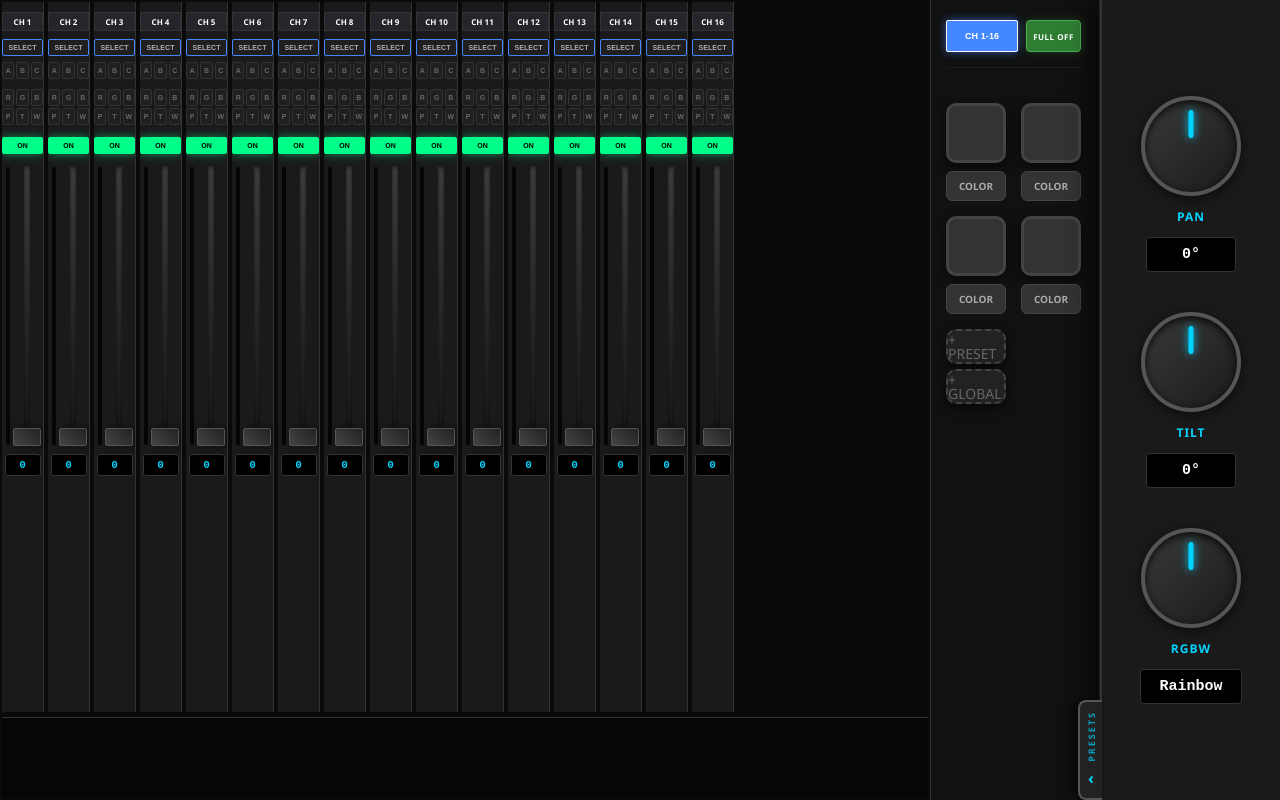
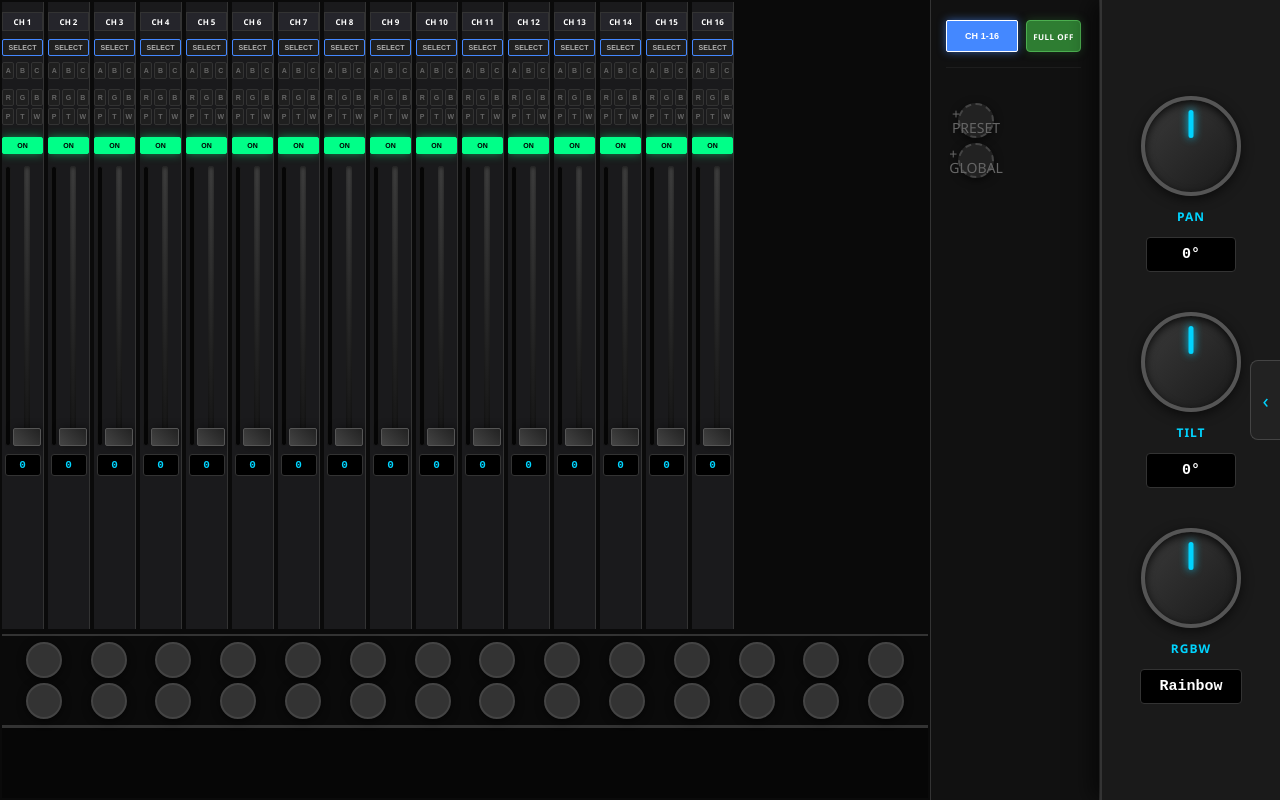
Before and after one commit to ella-es-tiffy/WebDmx, a PHP site: page /faders.php in a window 1280 px wide. Run offline with PHP 8.4, Linux system fonts and the light colour scheme.

Commit message:
Refactor: Macro layout and fixture switching improvements
Major UI/UX Changes:
- Repositioned color macros to horizontal 2x14 grid (28 total) below faders
- Changed macro boxes from squares to circles (40px diameter)
- Moved fixture selector below macros for better workflow
- Restored presets sidebar on right side with slide-in/out toggle
- Global palettes now always visible (not fixture-dependent)

Bug Fixes:
- Fixed fader/LED synchronization when switching fixtures
- All UI elements (fader, LED fill, value display) now update correctly
- Removed race conditions in macro rendering
- Fixed LED fill showing stale values

Backend:
- Updated macro system to support 28 global macros (IDs 1-28)
- Macros now shared across all fixtures (fixture_id = 0)
- Auto-creation of missing macro slots with proper ID constraints

This provides a cleaner, more intuitive interface while maintaining
all preset/palette functionality in the collapsible sidebar.

```diff
--- a/public/css/faders.css
+++ b/public/css/faders.css
@@ -846,29 +846,81 @@
     color: #fff;
 }
 
-/* Macros Section (Grid Column between Faders and Encoders) */
+/* Macros Section (Horizontal 2x14 Grid Below Faders) */
 .macros-container {
+    display: grid;
+    grid-template-columns: repeat(14, 1fr);
+    grid-template-rows: repeat(2, 40px);
+    gap: 6px;
+    padding: 8px 15px;
+    background: #0a0a0a;
+    border-top: 2px solid #333;
+    border-bottom: 2px solid #333;
+    width: 100%;
+    position: relative;
+    z-index: 10;
+}
+
+/* Remove collapsed state for bottom layout */
+.macros-container.collapsed {
+    /* No collapse in bottom layout */
+}
+
+/* Responsive */
+@media (max-width: 1400px) {
+    .macros-container {
+        grid-template-rows: repeat(2, 36px);
+        gap: 5px;
+        padding: 6px 12px;
+    }
+}
+
+.macro-item {
+    display: flex;
+    flex-direction: column;
+    align-items: center;
+    justify-content: center;
+    gap: 0;
+}
+
+.macro-box {
+    width: 40px;
+    height: 40px;
+    border-radius: 50%;
+    border: 2px solid #444;
+    cursor: pointer;
+    transition: all 0.2s;
+    box-shadow: 0 2px 8px rgba(0, 0, 0, 0.6);
+    position: relative;
+}
+
+@media (max-width: 1400px) {
+    .macro-box {
+        width: 36px;
+        height: 36px;
+    }
+}
+
+/* Presets Sidebar (Right Side, Vertical) */
+.presets-sidebar {
     display: grid;
     grid-template-columns: repeat(2, 60px);
     grid-auto-rows: min-content;
     gap: 15px;
     padding: 20px 15px;
-    /* Increased padding slightly */
     background: #111;
     border-left: 1px solid #333;
     border-right: 1px solid #333;
     width: 170px;
-    /* Increased by 15px as requested */
     overflow-y: auto;
     overflow-x: hidden;
     position: relative;
     z-index: 10;
-    /* Below the encoders-column */
     transition: all 0.6s cubic-bezier(0.19, 1, 0.22, 1);
     transform-origin: right center;
 }
 
-.macros-container.collapsed {
+.presets-sidebar.collapsed {
     transform: translateX(120px);
     width: 0;
     padding-left: 0;
@@ -878,32 +930,47 @@
     border: none;
 }
 
-/* Hide iPad override as we now have 2 columns by default */
 @media (max-width: 1024px) {
-    .macros-container {
+    .presets-sidebar {
         width: 155px;
         padding: 20px 10px;
     }
 }
 
-.macro-item {
+/* Sidebar Toggle Button */
+.preset-toggle-btn {
+    position: fixed;
+    right: 0;
+    top: 50%;
+    transform: translateY(-50%);
+    width: 30px;
+    height: 80px;
+    background: #222;
+    border: 1px solid #444;
+    border-right: none;
+    border-radius: 8px 0 0 8px;
     display: flex;
-    flex-direction: column;
     align-items: center;
-    gap: 8px;
-    width: 60px;
+    justify-content: center;
+    cursor: pointer;
+    font-size: 20px;
+    color: var(--accent-primary);
+    z-index: 150;
+    transition: all 0.3s;
+    user-select: none;
 }
 
-.macro-box {
-    width: 60px;
-    height: 60px;
-    border-radius: 10px;
-    border: 3px solid #444;
-    cursor: pointer;
-    transition: all 0.2s;
-    box-shadow: 0 4px 12px rgba(0, 0, 0, 0.6);
-    position: relative;
+.preset-toggle-btn:hover {
+    background: #333;
+    border-color: var(--accent-primary);
+    box-shadow: -3px 0 10px rgba(0, 212, 255, 0.3);
 }
+
+.preset-toggle-btn.collapsed {
+    right: 0;
+}
+
+
 
 .macro-set-btn {
     width: 100%;
@@ -1121,6 +1188,7 @@
     background: #333 !important;
     color: #fff;
 }
+
 .palette-box {
     border: 1px solid #444 !important;
     background: linear-gradient(135deg, #1a1a1a 0%, #2a2a2a 100%) !important;
--- a/public/js/faders.js
+++ b/public/js/faders.js
@@ -193,13 +193,42 @@
         this.createFaders();
 
         // Immediate sync from backend before allowing pushes
-        if (this.updateValues) await this.updateValues();
+        if (this.updateValues) {
+            await this.updateValues(); // This loads this.backendValues
+        }
 
         // Reload all data for the new fixture
         await this.refreshFixtureData();
         await this.loadMacros();
         await this.loadPresets();
         this.renderMacros(); // Refresh sidebar to show global palettes
+
+        // Force immediate LED fill update for all channels (after backend values loaded)
+        if (this.backendValues) {
+            console.log('🔧 Updating LED fills after fixture switch');
+            this.channels.forEach(state => {
+                const absoluteChannel = this.fixtureStartAddress + state.channel - 1;
+                const backendValue = this.backendValues[absoluteChannel - 1] || 0;
+                const percentage = (backendValue / 255) * 100;
+
+                // Update LED fill height
+                state.ledFill.style.height = `${percentage}%`;
+
+                // Update fader position and value display
+                state.fader.value = backendValue;
+                state.valueDisplay.textContent = backendValue;
+                state.currentValue = backendValue;
+
+                // Update active class
+                if (backendValue > 0) {
+                    state.element.classList.add('active');
+                } else {
+                    state.element.classList.remove('active');
+                }
+
+                console.log(`  Ch ${state.channel} -> Abs ${absoluteChannel} = ${backendValue} (${percentage.toFixed(1)}%)`);
+            });
+        }
 
         this.isInitializing = false; // Allow DMX pushes again
     }
@@ -923,24 +952,22 @@
      * Initialize Macro Section
      */
     initMacros() {
-        this.macroStates = [
-            { id: 1, color: '#333333' },
-            { id: 2, color: '#333333' },
-            { id: 3, color: '#333333' },
-            { id: 4, color: '#333333' }
-        ];
+        this.macroStates = [];
+        for (let i = 1; i <= 28; i++) {
+            this.macroStates.push({ id: i, color: '#333333' });
+        }
         this.presetStates = [];
         this.macrosCollapsed = false;
+        this.presetsCollapsed = false;
 
         this.renderMacros();
     }
 
     renderMacros() {
-        const layout = document.querySelector('.main-layout');
-        const encodersCol = document.querySelector('.encoders-column');
-
-        if (!layout || !encodersCol) {
-            console.error('Macro insertion points not found');
+        const faderBankContainer = document.querySelector('.fader-bank-container');
+
+        if (!faderBankContainer) {
+            console.error('Fader bank container not found');
             return;
         }
 
@@ -951,50 +978,6 @@
         const macrosContainer = document.createElement('div');
         macrosContainer.className = 'macros-container';
 
-        // --- LAYER HEADER ---
-        const layerHeader = document.createElement('div');
-        layerHeader.className = 'sidebar-layers';
-
-        const layers = [
-            { id: 1, label: '1-16', start: 1 },
-            { id: 2, label: '17-32', start: 17 }
-        ].filter(l => l.start <= this.fixtureChannelCount);
-
-        layers.forEach(l => {
-            const btn = document.createElement('button');
-            btn.className = 'btn-select layer-btn-sidebar';
-
-            const currentLayer = Math.floor((this.startChannel - 1) / 16) + 1;
-            if (currentLayer === l.id) btn.classList.add('active');
-
-            btn.textContent = `CH ${l.label}`;
-
-            btn.onclick = (e) => {
-                this.switchLayer(l.id);
-                this.renderMacros();
-                e.stopPropagation();
-            };
-            layerHeader.appendChild(btn);
-        });
-
-        // FULL ON/OFF Toggle Badge
-        const fullToggle = document.createElement('div');
-        fullToggle.className = 'full-toggle-badge';
-
-        // Count visible faders that are ON
-        const visibleOnCount = this.channels.filter(c => c.isOn).length;
-        const allOn = visibleOnCount > this.channels.length / 2;
-
-        fullToggle.textContent = allOn ? 'FULL OFF' : 'FULL ON';
-        if (allOn) fullToggle.classList.add('all-on');
-
-        fullToggle.onclick = () => {
-            this.toggleFullLayer(!allOn);
-            this.renderMacros(); // Re-render to update the badge state
-        };
-
-        layerHeader.appendChild(fullToggle);
-        macrosContainer.appendChild(layerHeader);
 
         // --- COLOR MACROS (4) ---
         if (this.macroStates) {
@@ -1010,23 +993,20 @@
                 // Debug Attribute
                 box.setAttribute('data-debug-color', state.color);
 
-                const pickerContainer = document.createElement('div');
-                pickerContainer.className = 'macro-picker-container';
-
-                const setBtn = document.createElement('div');
-                setBtn.className = 'macro-set-btn';
-                setBtn.textContent = 'COLOR';
-
+                // Hidden color picker
                 const picker = document.createElement('input');
                 picker.type = 'color';
-                picker.className = 'macro-hidden-picker';
                 picker.value = state.color;
-
-                pickerContainer.appendChild(setBtn);
-                pickerContainer.appendChild(picker);
+                picker.style.display = 'none';
+
+                // Double-click to open color picker
+                box.addEventListener('dblclick', (e) => {
+                    e.stopPropagation();
+                    picker.click();
+                });
 
                 item.appendChild(box);
-                item.appendChild(pickerContainer);
+                item.appendChild(picker);
                 macrosContainer.appendChild(item);
 
                 // Update state with new DOM elements
@@ -1051,8 +1031,78 @@
             });
         }
 
+        // Insert BEFORE fixture-selector-bar (so macros are between faders and fixtures)
+        const fixtureSelector = document.querySelector('.fixture-selector-bar');
+        if (fixtureSelector) {
+            faderBankContainer.insertBefore(macrosContainer, fixtureSelector);
+        } else {
+            // Fallback if selector not found yet
+            faderBankContainer.appendChild(macrosContainer);
+        }
+
+        // --- PRESETS SIDEBAR (Right Side) ---
+        this.renderPresetsSidebar();
+    }
+
+    renderPresetsSidebar() {
+        const layout = document.querySelector('.main-layout');
+        const encodersCol = document.querySelector('.encoders-column');
+
+        if (!layout || !encodersCol) return;
+
+        // Remove existing sidebar if any
+        const existing = document.querySelector('.presets-sidebar');
+        if (existing) existing.remove();
+
+        const sidebar = document.createElement('div');
+        sidebar.className = 'presets-sidebar';
+
+        // --- LAYER HEADER ---
+        const layerHeader = document.createElement('div');
+        layerHeader.className = 'sidebar-layers';
+
+        const layers = [
+            { id: 1, label: '1-16', start: 1 },
+            { id: 2, label: '17-32', start: 17 }
+        ].filter(l => l.start <= this.fixtureChannelCount);
+
+        layers.forEach(l => {
+            const btn = document.createElement('button');
+            btn.className = 'btn-select layer-btn-sidebar';
+
+            const currentLayer = Math.floor((this.startChannel - 1) / 16) + 1;
+            if (currentLayer === l.id) btn.classList.add('active');
+
+            btn.textContent = `CH ${l.label}`;
+
+            btn.onclick = (e) => {
+                this.switchLayer(l.id);
+                this.renderPresetsSidebar();
+                e.stopPropagation();
+            };
+            layerHeader.appendChild(btn);
+        });
+
+        // FULL ON/OFF Toggle Badge
+        const fullToggle = document.createElement('div');
+        fullToggle.className = 'full-toggle-badge';
+
+        const visibleOnCount = this.channels.filter(c => c.isOn).length;
+        const allOn = visibleOnCount > this.channels.length / 2;
+
+        fullToggle.textContent = allOn ? 'FULL OFF' : 'FULL ON';
+        if (allOn) fullToggle.classList.add('all-on');
+
+        fullToggle.onclick = () => {
+            this.toggleFullLayer(!allOn);
+            this.renderPresetsSidebar();
+        };
+
+        layerHeader.appendChild(fullToggle);
+        sidebar.appendChild(layerHeader);
+
         // --- PRESET MACROS ---
-        this.presetStates.forEach(p => this.createPresetElement(p, macrosContainer));
+        this.presetStates.forEach(p => this.createPresetElement(p, sidebar));
 
         // --- GLOBAL PALETTES ---
         if (this.globalPaletteStates.length > 0) {
@@ -1062,9 +1112,9 @@
             separator.style.gridColumn = '1 / -1';
             separator.style.textAlign = 'center';
             separator.style.padding = '5px 0';
-            macrosContainer.appendChild(separator);
-
-            this.globalPaletteStates.forEach(p => this.createPaletteElement(p, macrosContainer));
+            sidebar.appendChild(separator);
+
+            this.globalPaletteStates.forEach(p => this.createPaletteElement(p, sidebar));
         }
 
         // --- ADD BUTTONS ---
@@ -1092,19 +1142,30 @@
 
         addItem.appendChild(addLocalBtn);
         addItem.appendChild(addGlobalBtn);
-        macrosContainer.appendChild(addItem);
+        sidebar.appendChild(addItem);
 
         // Insert between faders and encoders
-        layout.insertBefore(macrosContainer, encodersCol);
+        layout.insertBefore(sidebar, encodersCol);
 
         // Sidebar Toggle Button (Move to body to prevent clipping)
-        if (!document.querySelector('.macro-toggle-btn')) {
+        if (!document.querySelector('.preset-toggle-btn')) {
             const toggle = document.createElement('div');
-            toggle.className = 'macro-toggle-btn';
+            toggle.className = 'preset-toggle-btn';
             toggle.innerHTML = '‹';
             document.body.appendChild(toggle);
-            this.bindButton(toggle, () => this.toggleMacros());
-        }
+            this.bindButton(toggle, () => this.togglePresetsSidebar());
+        }
+    }
+
+    togglePresetsSidebar() {
+        const sidebar = document.querySelector('.presets-sidebar');
+        const btn = document.querySelector('.preset-toggle-btn');
+        if (!sidebar || !btn) return;
+
+        this.presetsCollapsed = !this.presetsCollapsed;
+        sidebar.classList.toggle('collapsed', this.presetsCollapsed);
+        btn.classList.toggle('collapsed', this.presetsCollapsed);
+        btn.innerHTML = this.presetsCollapsed ? '›' : '‹';
     }
 
     toggleMacros() {
@@ -1801,6 +1862,7 @@
             const data = await res.json();
             if (data.success) {
                 this.globalPaletteStates = data.palettes;
+                this.renderPresetsSidebar(); // Re-render sidebar to show palettes
             }
         } catch (e) {
             console.error('Failed to load global palettes:', e);
```
Also changed, not shown: backend/src/controllers/FaderController.ts (+8 -8 lines).
